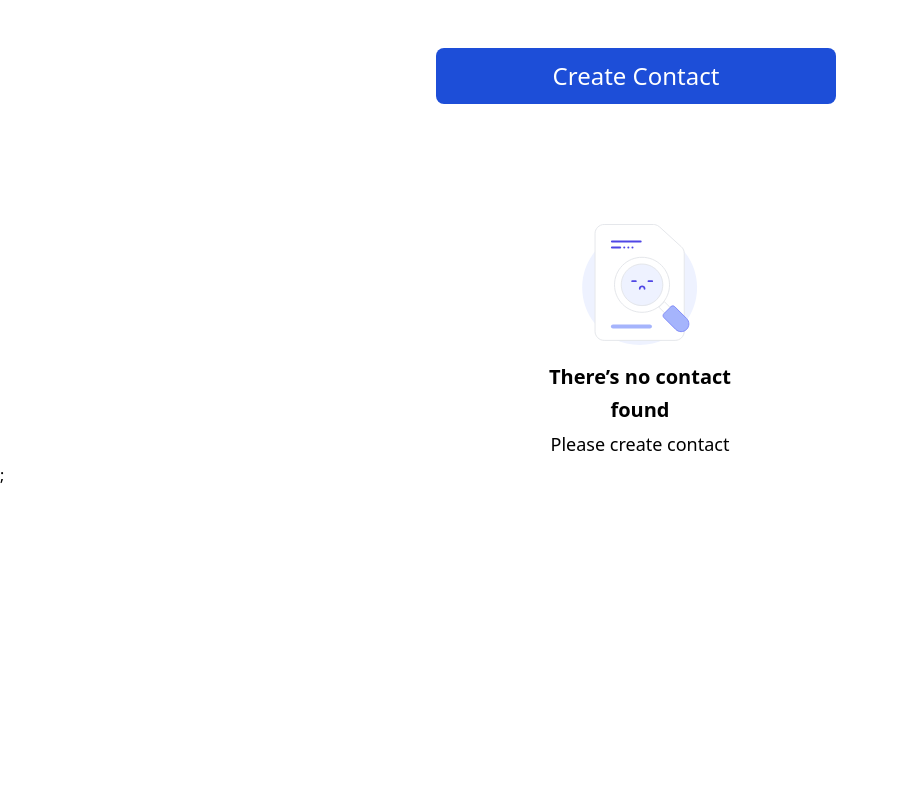
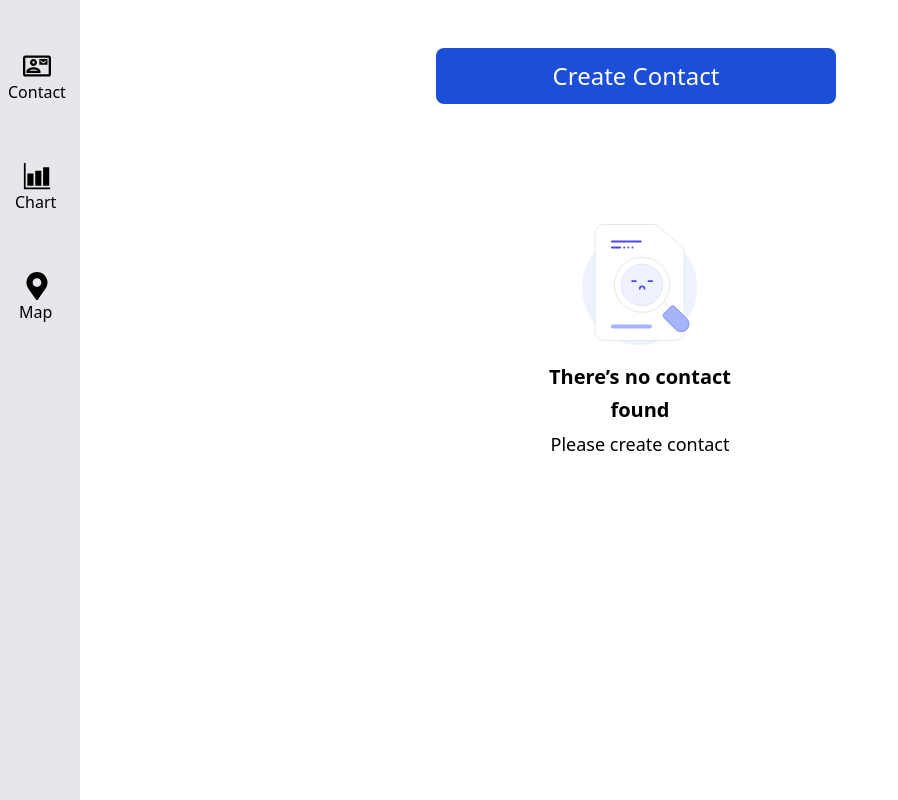
Before and after one commit to Shubhashis-Roy/contact-management-app, a React (Create React App) app: page / in a window 1280 px wide. Shown: the whole page, without its empty margins (0-898 px from the left). Built offline with nearby package versions, Linux system fonts and the light colour scheme; the HTML template or start-up script is replaced by a standard one.

Commit message:
feat: side bar UI

```diff
--- a/package.json
+++ b/package.json
@@ -14,6 +14,7 @@
     "react": "^18.3.1",
     "react-dom": "^18.3.1",
     "react-hook-form": "^7.52.2",
+    "react-icons": "^5.2.1",
     "react-leaflet": "^4.2.1",
     "react-redux": "^9.1.2",
     "react-router-dom": "^6.26.0",
--- a/src/component/Body.tsx
+++ b/src/component/Body.tsx
@@ -5,7 +5,7 @@ import { Outlet } from "react-router-dom";
 const Body = () => {
   return (
     <div className="flex">
-      {/* <Sidebar /> */}
+      <Sidebar />
       <Outlet />
     </div>
   );
--- a/src/component/Sidebar.tsx
+++ b/src/component/Sidebar.tsx
@@ -1,17 +1,28 @@
 import React from "react";
 import { Link } from "react-router-dom";
+import { MdOutlineContactMail } from "react-icons/md";
+import { IoBarChartSharp } from "react-icons/io5";
+import { FaMapMarkerAlt } from "react-icons/fa";
 
 const Sidebar = () => {
   return (
-    <div className=" w-[75px] mt-[66px] h-full fixed bg-gray-300">
-      <div className="ml-[7px] h-[70px] pt-3 hover:bg-gray-300 duration-200 rounded-lg cursor-pointer">
+    <div className=" w-[80px] h-full fixed bg-gray-200">
+      <div className="ml-[7px] mr-[7px] mt-[40px] h-[70px] pt-3 hover:bg-gray-300 duration-200 rounded-lg cursor-pointer">
         <Link to="/">
-          <p className="text-[12px] ml-[16px]">Contact</p>
+          <MdOutlineContactMail className="text-[28px] ml-[16px]" />
+          <p className="text-[16px] ml-[1px]">Contact</p>
         </Link>
       </div>
-      <div className="ml-[7px] h-[70px] pt-3 hover:bg-gray-300 duration-200 rounded-lg cursor-pointer">
+      <div className="ml-[7px] mr-[7px] mt-[40px] h-[70px] pt-3 hover:bg-gray-300 duration-200 rounded-lg cursor-pointer">
         <Link to="/chart">
-          <p className="text-[12px] ml-[16px]">Chart</p>
+          <IoBarChartSharp className="text-[28px] ml-[16px]" />
+          <p className="text-[16px] ml-[8px]">Chart</p>
+        </Link>
+      </div>
+      <div className="ml-[7px] mr-[7px] mt-[40px] h-[70px] pt-3 hover:bg-gray-300 duration-200 rounded-lg cursor-pointer">
+        <Link to="/map">
+          <FaMapMarkerAlt className="text-[28px] ml-[16px]" />
+          <p className="text-[16px] ml-[12px]">Map</p>
         </Link>
       </div>
     </div>
```
Also changed, not shown: 1 other file (tests, documents, lock files or other folders).
